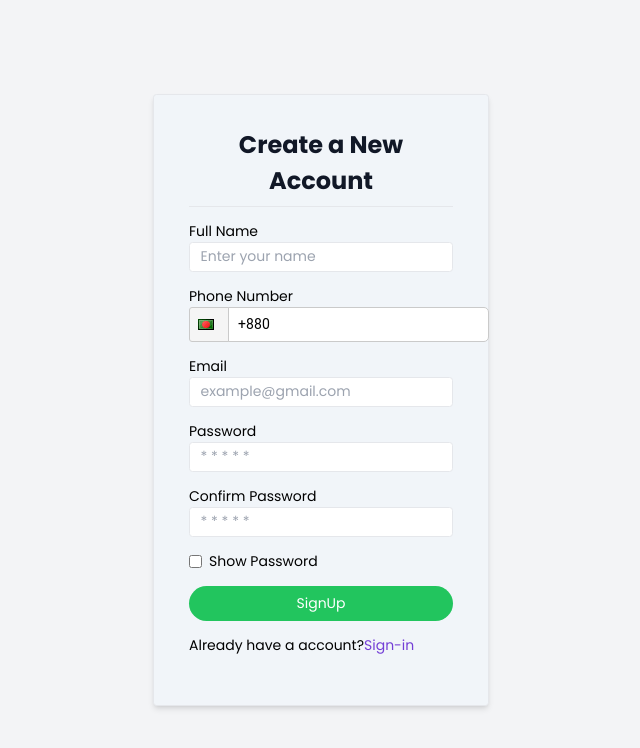
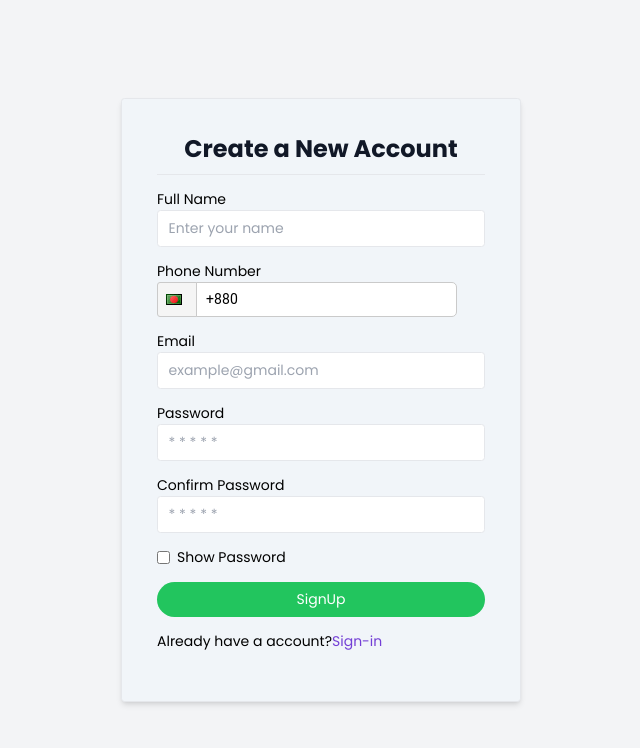
Before and after one commit to classicitbd/classic_furniture_frontend, a React (Vite) app: page /sign-up in a window 1280 px wide. Shown: the top 748 px of the page, without its empty margins (319-959 px from the left). Built offline with nearby package versions, Linux system fonts and the light colour scheme; no server answers.

Commit message:
some problem fixed

```diff
--- a/src/components/common/breadCrumb/BreadCrumb.jsx
+++ b/src/components/common/breadCrumb/BreadCrumb.jsx
@@ -24,7 +24,7 @@ const Breadcrumb = ({ product }) => {
         {breadcrumbData.map((item, i) => (
           <li key={item.label} className="flex items-center">
             <Link
-              to={`http://localhost:3000/all?${item?.link}`}
+              to={`http://localhost:300/all?${item?.link}`}
               className={`text-bgray-900 hover:text-bgray-500 text-xl px-4 ${
                 i === breadcrumbData?.length - 1 ? "underline" : ""
               }`}
--- a/src/components/frontend/ui/slider/Slider.jsx
+++ b/src/components/frontend/ui/slider/Slider.jsx
@@ -61,7 +61,7 @@ const Slider = () => {
             <SwiperSlide key={slider._id}>
               <img
                 src={slider?.slider}
-                className="w-full h-[35vh] md:h-[50vh] lg:h-[60vh] xl:h-[90vh]"
+                className="w-full h-[35vh] md:h-[50vh] lg:h-[60vh] xl:h-[90vh] object-fill"
                 alt={slider.id}
               />
             </SwiperSlide>
--- a/src/pages/frontend/allProducts/AllProducts.jsx
+++ b/src/pages/frontend/allProducts/AllProducts.jsx
@@ -259,8 +259,8 @@ const AllProducts = () => {
   }, [data]);
 
   return (
-    <div className="min-h-screen bg-white">
-      <div className="container flex justify-between py-4 border-b border-bgray-500 sticky top-[58px] sm:top-[64px] z-30 bg-white">
+    <div className="min-h-screen">
+      <div className="flex justify-between py-4 sticky top-[58px] sm:top-[64px] z-30 bg-white px-4 sm:px-10 md:px-16 lg:px-20 xl:px-24 2xl:px-48 shadow-sm border-b border-bgray-500">
         <div>
           <h1>Products {products?.length}</h1>
         </div>
@@ -270,13 +270,13 @@ const AllProducts = () => {
             <Link
               className="hidden sm:block"
               onClick={handleResetFilter}
-              to={`http://localhost:3000/all`}
+              to={`/all`}
             >
               Reset Filter
             </Link>
             <Link
               onClick={handleResetFilter}
-              to={`http://localhost:3000/all`}
+              to={`/all`}
               className="block sm:hidden"
             >
               <RxReload />
--- a/src/pages/signup/Signup.jsx
+++ b/src/pages/signup/Signup.jsx
@@ -55,32 +55,17 @@ const SignUp = () => {
     } finally {
       setLoading(false);
     }
+  };
 
-    // try {
-    //   const res = userSignup(data);
-    //   console.log(res.data.statusCode);
-    //   if (res?.data?.data?.success) {
-    //     toast.success(res?.data?.data?.message);
-    //     reset();
-    //     navigate("/sign-in");
-    //   } else if (res.data.statusCode === 500) {
-    //     toast.error("Already this email existed");
-    //   }
-    // } catch (error) {
-    //   console.error("Signup Error: ", error);
-    // } finally {
-    //   setLoading(false);
-    // }
-  };
   return (
     <div className="flex justify-center items-center min-h-screen py-10 bg-gray-100">
-      <div className="w-full mx-3 md:w-96 px-3 md:px-10 pt-5 pb-14 border rounded bg-slate-100 shadow-md">
+      <div className="w-full mx-3 md:w-[400px] px-3 md:px-10 pt-5 pb-14 border rounded bg-slate-100 shadow-md">
         <h2 className="text-2xl text-center text-gray-900 my-4 font-bold border-b pb-2">
           Create a New Account
         </h2>
 
         <form onSubmit={handleSubmit(handleSignUp)} className="space-y-4">
-          <div className="w-full max-w-xs">
+          <div className="w-full">
             <label htmlFor="name" className="label">
               <span className="label-text">Full Name</span>
             </label>
@@ -88,18 +73,19 @@ const SignUp = () => {
               id="name"
               type="text"
               placeholder="Enter your name"
-              className="border rounded px-3 p-1 w-full max-w-xs"
+              className="border rounded px-3 py-2 w-full"
               {...register("name", { required: "Name is required" })}
             />
             {errors.name && (
               <p className="text-red-600"> {errors.name.message}</p>
             )}
           </div>
-          <div className="w-full max-w-xs">
+          <div>
             <label htmlFor="phone" className="label">
               <span className="label-text">Phone Number</span>
             </label>
             <PhoneInput
+
               country={"bd"}
               inputProps={{
                 name: "phone",
@@ -111,7 +97,7 @@ const SignUp = () => {
             />
             <p className="text-red-600"> {phoneError}</p>
           </div>
-          <div className="form-control w-full max-w-xs">
+          <div className="w-full">
             <label htmlFor="email" className="label">
               <span className="label-text">Email</span>
             </label>
@@ -119,14 +105,14 @@ const SignUp = () => {
               id="email"
               type="email"
               placeholder="example@gmail.com"
-              className="border rounded px-3 p-1 w-full max-w-xs"
+              className="border rounded px-3 py-2 w-full"
               {...register("email", { required: "Email is required" })}
             />
             {errors.email && (
               <p className="text-red-600"> {errors.email.message}</p>
             )}
           </div>
-          <div className="form-control w-full max-w-xs">
+          <div className="w-full">
             <label htmlFor="password" className="label">
               <span className="label-text">Password</span>
             </label>
@@ -134,7 +120,7 @@ const SignUp = () => {
               id="password"
               type={`${isChecked ? "text" : "password"}`}
               placeholder="* * * * *"
-              className="border rounded px-3 p-1 w-full max-w-xs"
+              className="border rounded px-3 py-2 w-full"
               {...register("password", {
                 required: "Password is required",
                 minLength: {
@@ -147,7 +133,7 @@ const SignUp = () => {
               <p className="text-red-600"> {errors.password.message}</p>
             )}
           </div>
-          <div className="form-control w-full max-w-xs">
+          <div className="w-full">
             <label htmlFor="confirm-password" className="label">
               <span className="label-text">Confirm Password</span>
             </label>
@@ -155,7 +141,7 @@ const SignUp = () => {
               id="confirm-password"
               type={`${isChecked ? "text" : "password"}`}
               placeholder="* * * * *"
-              className="border rounded px-3 p-1 w-full max-w-xs"
+              className="border rounded px-3 py-2 w-full"
               {...register("confirm_password", {
                 required: "Confirm Password is required",
               })}
--- a/src/shared/header/Header.jsx
+++ b/src/shared/header/Header.jsx
@@ -106,7 +106,7 @@ const Header = () => {
         {/* ------ header top section ------ start */}
 
         <div className="border-b pb-3 border-gray-600">
-          <div className="container grid grid-cols-3 items-center justify-between">
+          <div className="container grid grid-cols-3 items-center">
             {/* ------ header left side ------ start */}
             <div>
               <div
@@ -161,7 +161,7 @@ const Header = () => {
             <div>
               <Link
                 to={"/"}
-                className={`font-bold text-2xl h-[40px] sm:h-[46px] sm:w-[394px] flex justify-start ${
+                className={`font-bold text-2xl h-[40px] sm:h-[46px] sm:w-[394px] mx-auto flex justify-start ${
                   scroll ? "block sm:hidden" : "block"
                 }`}
               >
@@ -178,7 +178,7 @@ const Header = () => {
             {/* ------ header middle side ------ end */}
             {/* ------ header right side ------ start */}
 
-            <div className="flex items-center justify-end gap-4 lg:w-[394px]">
+            <div className="flex items-center justify-end gap-4">
               <button
                 onClick={toggleDrawer}
                 className="relative inline-flex items-center justify-center p-2 md:p-3 md:overflow-hidden font-medium transition duration-300 ease-out rounded-full shadow ring-1 ring-purple-500"
```
Also changed, not shown: src/components/dashboard/order/OrderView.jsx (+97 -40 lines), src/pages/signin/Signin.jsx (+6 -7 lines), 2 other files (tests, documents, lock files or other folders).
